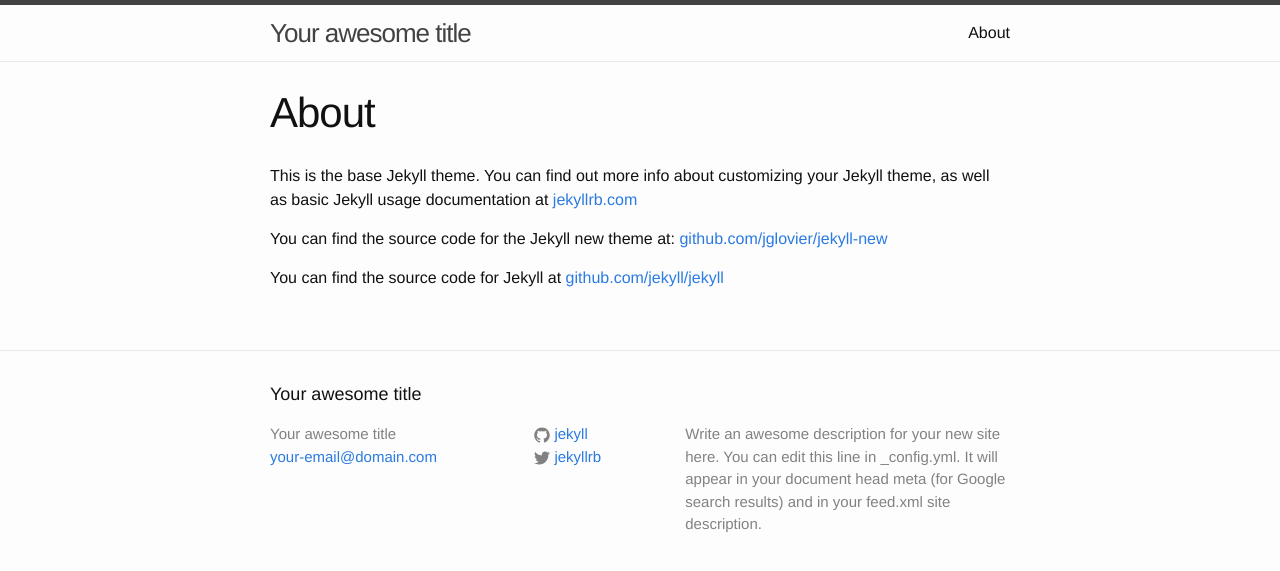
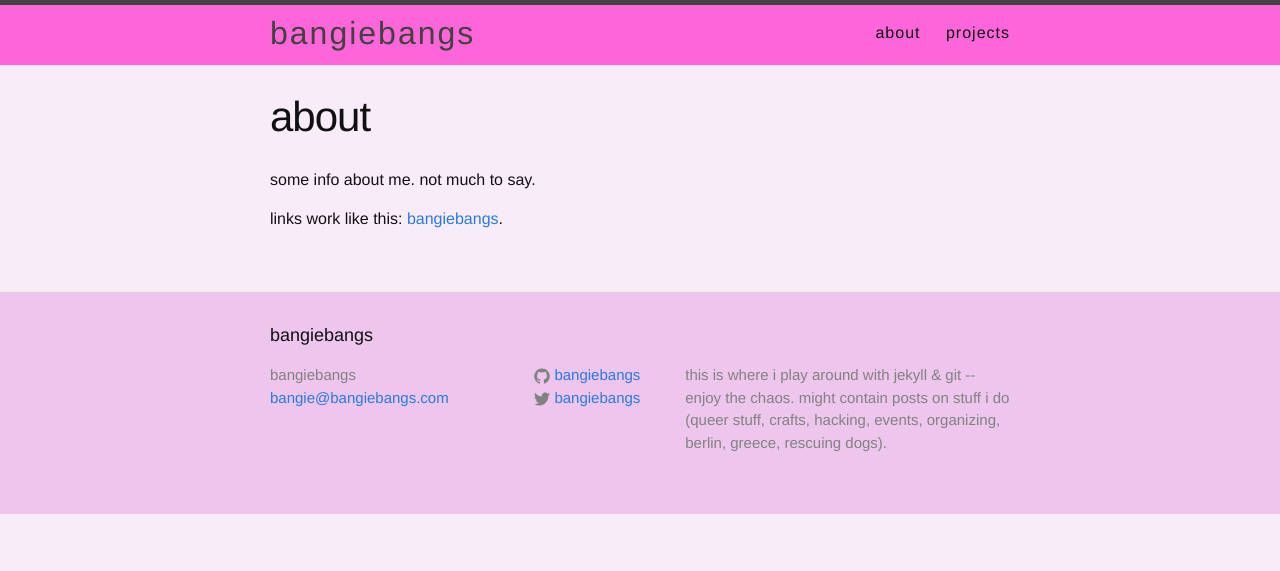
Before and after one commit to bangiebangs/bangiebangs.github.io, a Jekyll site: the page built from about.md, in a window 1280 px wide. Shown: the top 571 px of the page. Built offline with Jekyll 4.4.1, drawn with Linux system fonts in a browser that asks for light colours.

Commit message:
some initial styling (pink)

```diff
--- a/_config.yml
+++ b/_config.yml
@@ -1,14 +1,12 @@
 # Site settings
-title: Your awesome title
-email: your-email@domain.com
+title: bangiebangs
+email: bangie@bangiebangs.com
 description: > # this means to ignore newlines until "baseurl:"
-  Write an awesome description for your new site here. You can edit this
-  line in _config.yml. It will appear in your document head meta (for
-  Google search results) and in your feed.xml site description.
+  this is where i play around with jekyll & git -- enjoy the chaos. might contain posts on stuff i do (queer stuff, crafts, hacking, events, organizing, berlin, greece, rescuing dogs).
 baseurl: "" # the subpath of your site, e.g. /blog/
 url: "http://yourdomain.com" # the base hostname & protocol for your site
-twitter_username: jekyllrb
-github_username:  jekyll
+twitter_username: bangiebangs
+github_username:  bangiebangs
 
 # Build settings
 markdown: kramdown
--- a/_sass/_layout.scss
+++ b/_sass/_layout.scss
@@ -4,16 +4,17 @@
 .site-header {
     border-top: 5px solid $grey-color-dark;
     border-bottom: 1px solid $grey-color-light;
-    min-height: 56px;
+    min-height: 60px;
+    background-color: #ff66d9;
 
     // Positioning context for the mobile navigation icon
     position: relative;
 }
 
 .site-title {
-    font-size: 26px;
+    font-size: 32px;
     line-height: 56px;
-    letter-spacing: -1px;
+    letter-spacing: 2px;
     margin-bottom: 0;
     float: left;
 
@@ -26,6 +27,7 @@
 .site-nav {
     float: right;
     line-height: 56px;
+    letter-spacing: 1px;
 
     .menu-icon {
         display: none;
@@ -94,6 +96,7 @@
 .site-footer {
     border-top: 1px solid $grey-color-light;
     padding: $spacing-unit 0;
+    background-color: #edc5ed;
 }
 
 .footer-heading {
@@ -223,7 +226,7 @@
 
         @include media-query($on-laptop) {
             font-size: 22px;
-        }
+           }
     }
 
     h4 {
--- a/about.md
+++ b/about.md
@@ -1,11 +1,10 @@
 ---
 layout: page
-title: About
+title: about
 permalink: /about/
 ---
 
-This is the base Jekyll theme. You can find out more info about customizing your Jekyll theme, as well as basic Jekyll usage documentation at [jekyllrb.com](http://jekyllrb.com/)
+some info about me. not much to say.
 
-You can find the source code for the Jekyll new theme at: [github.com/jglovier/jekyll-new](https://github.com/jglovier/jekyll-new)
-
-You can find the source code for Jekyll at [github.com/jekyll/jekyll](https://github.com/jekyll/jekyll)
+links work like this:
+ [bangiebangs](http://bangiebangs.com).
--- a/css/main.scss
+++ b/css/main.scss
@@ -14,7 +14,7 @@ $base-line-height: 1.5;
 $spacing-unit:     30px;
 
 $text-color:       #111;
-$background-color: #fdfdfd;
+$background-color: #f9ecf9;
 $brand-color:      #2a7ae2;
 
 $grey-color:       #828282;
--- a/index.html
+++ b/index.html
@@ -4,7 +4,7 @@ layout: default
 
 <div class="home">
 
-  <h1 class="page-heading">Posts</h1>
+  <h1 class="page-heading">posts</h1>
 
   <ul class="post-list">
     {% for post in site.posts %}
```
Also changed, not shown: _posts/2016-07-27-hello-world.md (added, +8 -0 lines), projects.md (added, +7 -0 lines), _posts/*2016-07-27-welcome-to-jekyll.markdown (renamed from _posts/2016-07-27-welcome-to-jekyll.markdown), 1 other file.
